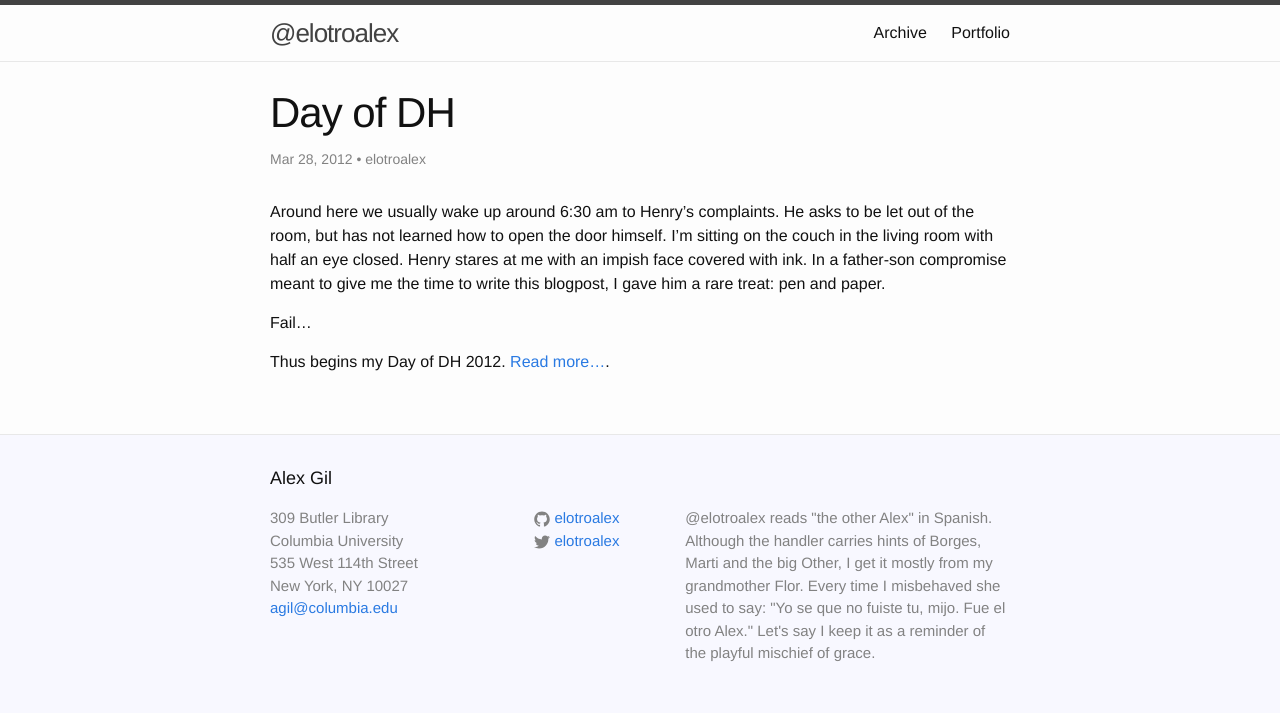
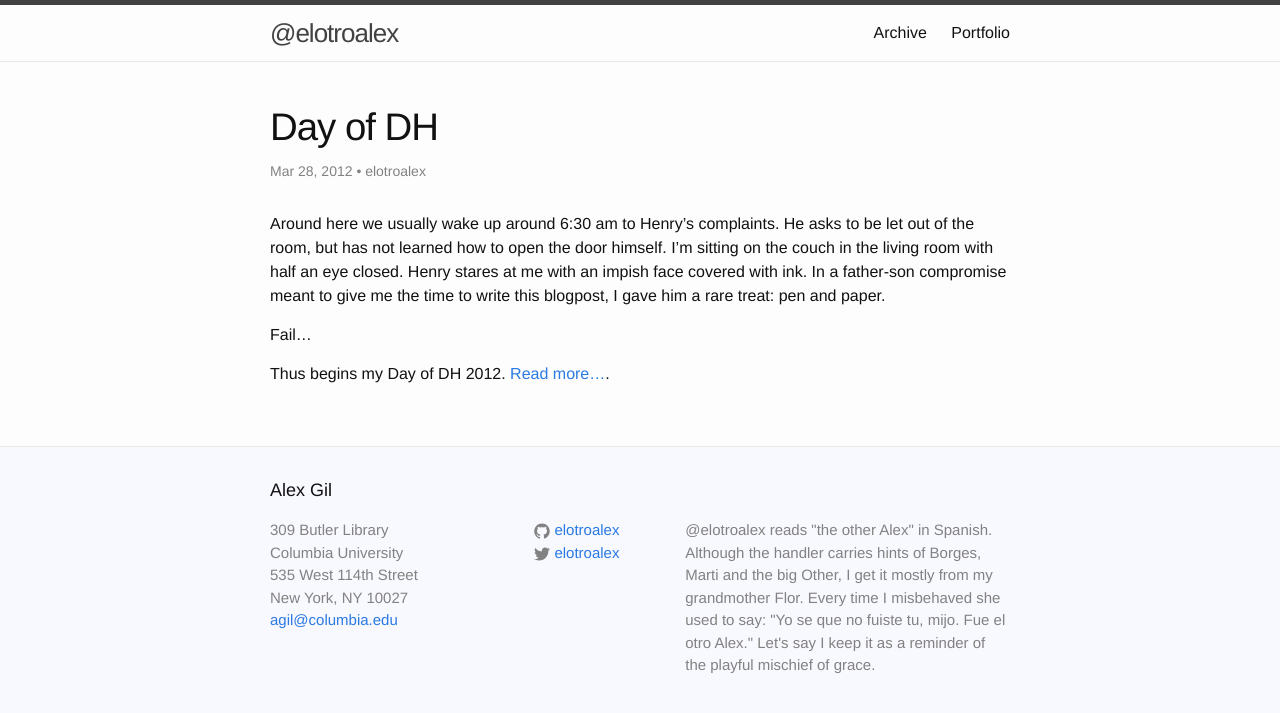
Before and after one commit to elotroalex/elotroalex, a Jekyll site: the page built from _posts/2012-03-28-day-of-dh.md, in a window 1280 px wide. Shown: the top 713 px of the page. Built offline with Jekyll 4.4.1, drawn with Linux system fonts in a browser that asks for light colours.

Commit message:
styled h2 page headers

```diff
--- a/_sass/_layout.scss
+++ b/_sass/_layout.scss
@@ -204,12 +204,14 @@
 }
 
 .post-title {
-    font-size: 42px;
+    font-size: 2.4rem;
     letter-spacing: -1px;
     line-height: 1;
+    font-weight: 200;
+    margin-top: 1rem;
 
     @include media-query($on-laptop) {
-        font-size: 36px;
+        font-size: 2rem;
     }
 }
 
```
